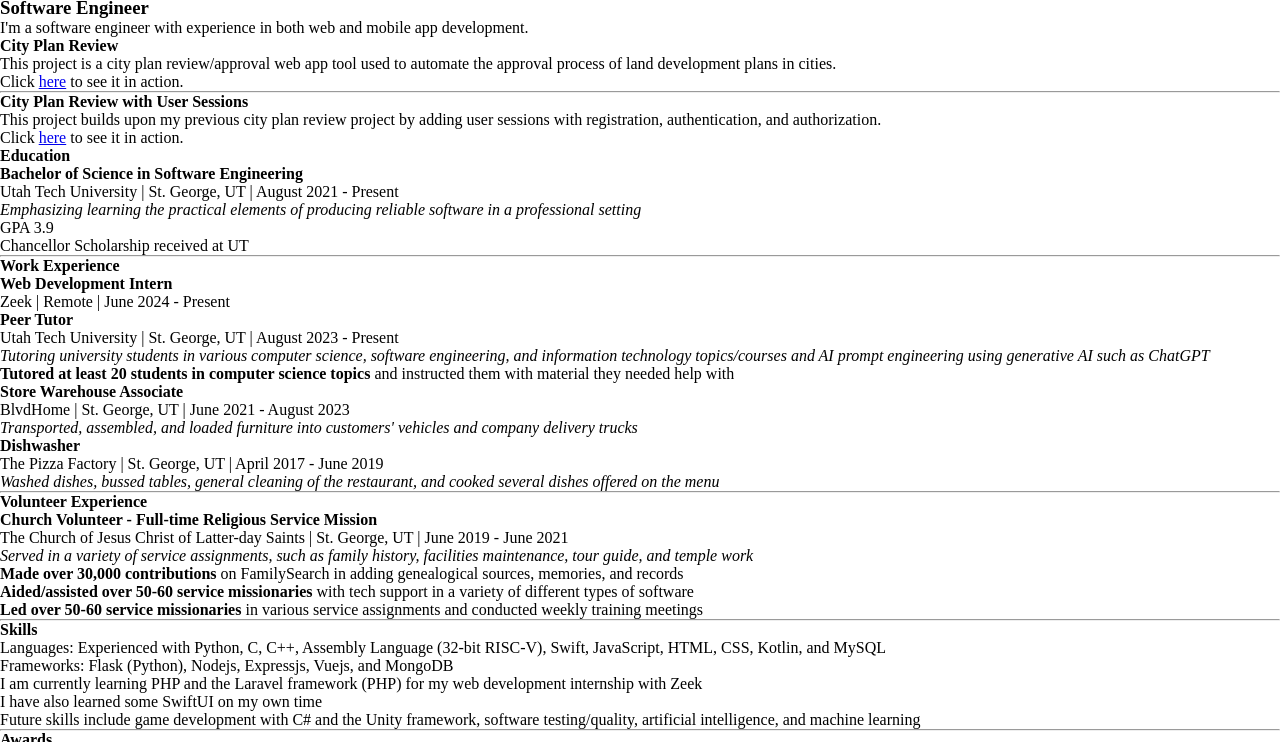
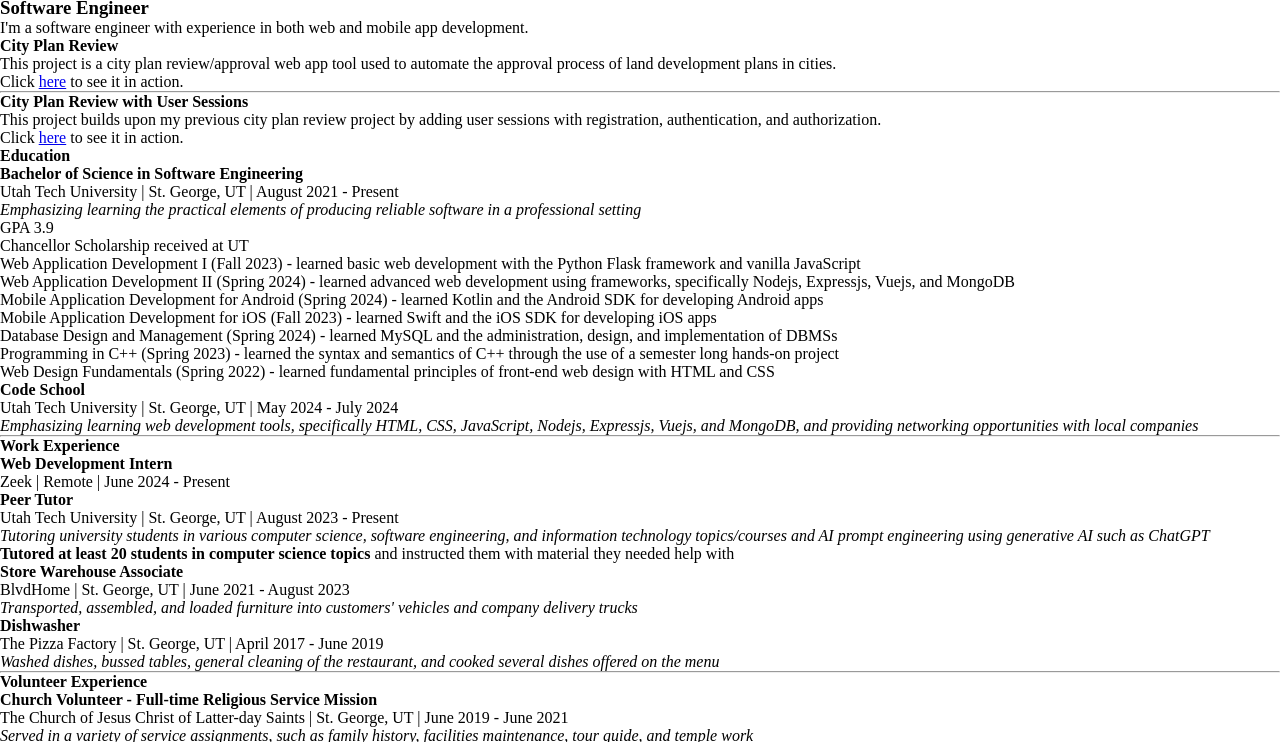
Before and after one commit to cacutler/portfolio, a plain HTML site: page index.html in a window 1280 px wide. Shown: the part 48-790 px from the top of the page. Drawn offline with Linux system fonts and the light colour scheme.

Commit message:
Added some extra information to my education section

```diff
--- a/index.html
+++ b/index.html
@@ -33,7 +33,17 @@
                 <ul>
                     <li>GPA 3.9</li>
                     <li>Chancellor Scholarship received at UT</li>
+                    <li>Web Application Development I (Fall 2023) - learned basic web development with the Python Flask framework and vanilla JavaScript</li>
+                    <li>Web Application Development II (Spring 2024) - learned advanced web development using frameworks, specifically Nodejs, Expressjs, Vuejs, and MongoDB</li>
+                    <li>Mobile Application Development for Android (Spring 2024) - learned Kotlin and the Android SDK for developing Android apps</li>
+                    <li>Mobile Application Development for iOS (Fall 2023) - learned Swift and the iOS SDK for developing iOS apps</li>
+                    <li>Database Design and Management (Spring 2024) - learned MySQL and the administration, design, and implementation of DBMSs</li>
+                    <li>Programming in C++ (Spring 2023) - learned the syntax and semantics of C++ through the use of a semester long hands-on project</li>
+                    <li>Web Design Fundamentals (Spring 2022) - learned fundamental principles of front-end web design with HTML and CSS</li>
                 </ul>
+                <p><b>Code School</b></p>
+                <p>Utah Tech University | St. George, UT | May 2024 - July 2024</p>
+                <p><i>Emphasizing learning web development tools, specifically HTML, CSS, JavaScript, Nodejs, Expressjs, Vuejs, and MongoDB, and providing networking opportunities with local companies</i></p>
                 <hr class="resume-bar">
                 <h4>Work Experience</h4>
                 <p><b>Web Development Intern</b></p>
```
